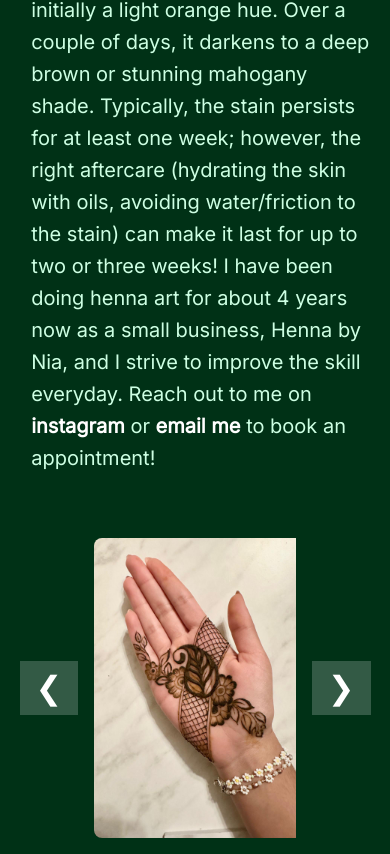
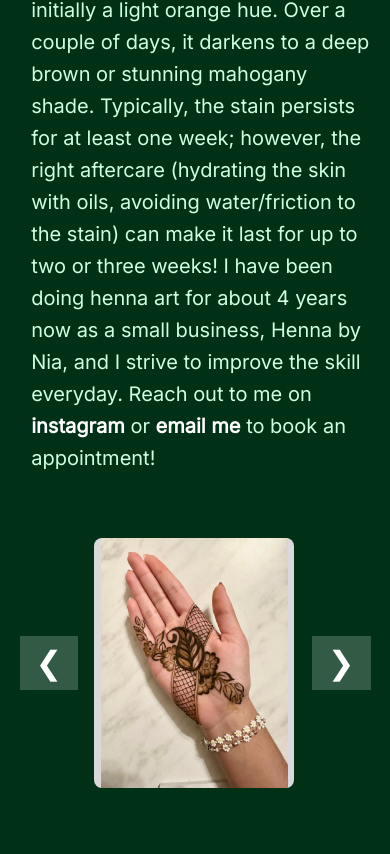
Before and after one commit to pebblefoot31/pebblefoot31.github.io, a plain HTML site: page henna.html in a window 390 px wide. Shown: the part 476-1330 px from the top of the page. After the commit the page ends 1280 px from the top, so only its background shows below. Drawn offline with nearby package versions, Linux system fonts and the light colour scheme.

Commit message:
fix henna image dimension on mobile

```diff
--- a/css/art.css
+++ b/css/art.css
@@ -104,4 +104,16 @@ body {
   .title-section p {
     max-width: 500px;
   }
+
+  .carousel-item {
+    height: auto;
+    max-width: 75px;
+    max-height: 250px;
+  }
+
+  .carousel-item img {
+    height: 100%;
+    width: 100%;
+    object-fit: contain;
+  }
 }
```
